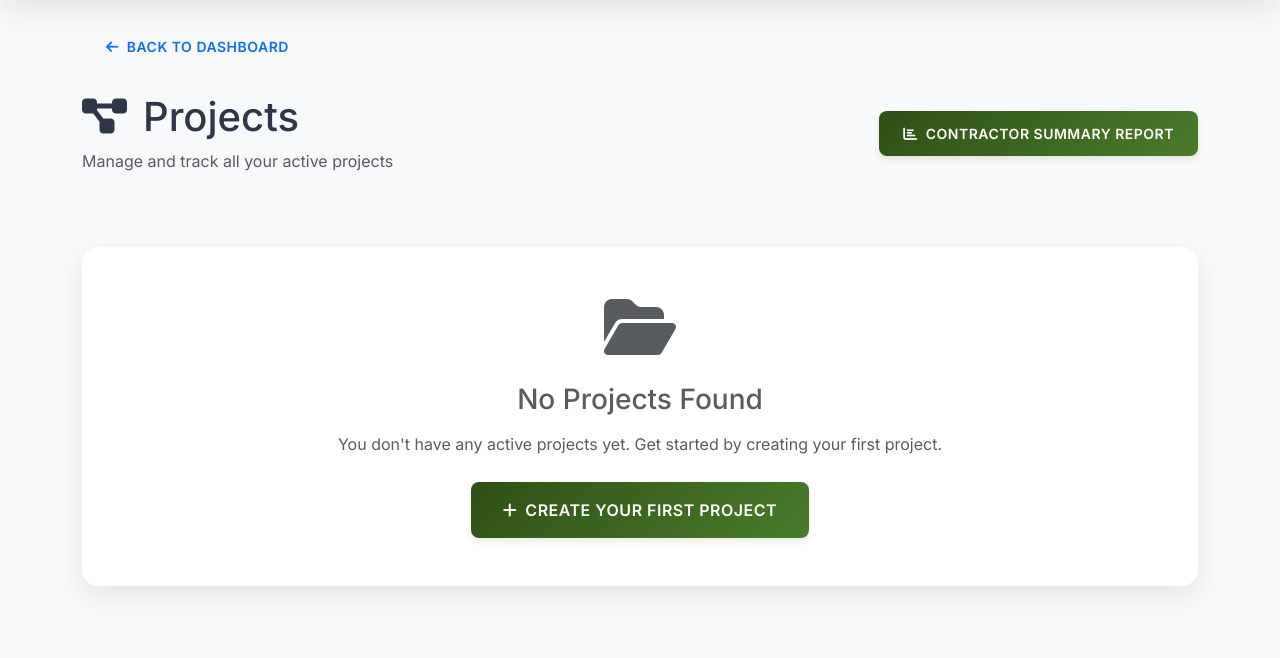
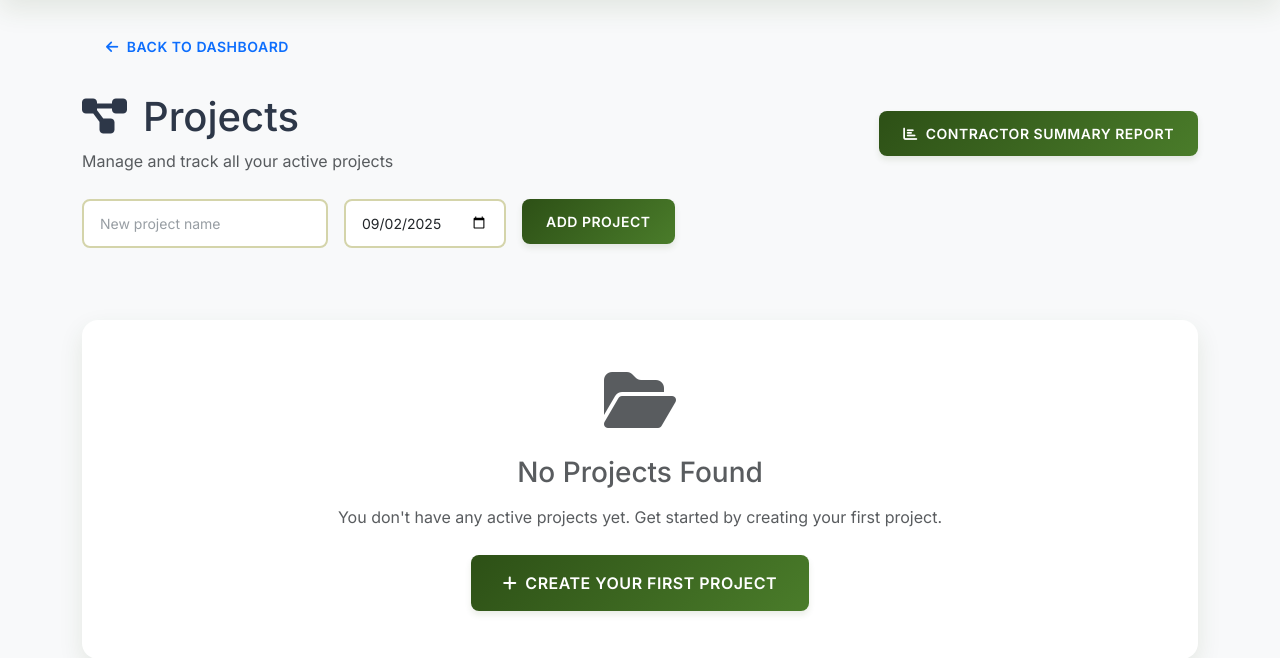
Before and after one commit to JBailey273/JobToolV2, a Django app: page /projects/ in a window 1280 px wide. Shown: the part 77-735 px from the top of the page. Run offline with Django 5.2, Linux system fonts and the light colour scheme; a user stored in the database is signed in; tables that the repository leaves empty hold one stand-in row (values such as "Sample post"); grey boxes marked "Sample" are stand-in pictures; parts of the project's set-up code (start-up, migrations or seed data) failed here and were passed over.

Commit message:
Enable contractors to manage projects and estimates

```diff
--- a/jobtracker/dashboard/templates/dashboard/estimate_list.html
+++ b/jobtracker/dashboard/templates/dashboard/estimate_list.html
@@ -38,6 +38,10 @@
                             {% csrf_token %}
                             <button type="submit" class="btn btn-sm btn-success">Accept</button>
                         </form>
+                        <form method="post" action="{% url 'dashboard:delete_estimate' estimate.pk %}" class="d-inline" onsubmit="return confirm('Delete this estimate?');">
+                            {% csrf_token %}
+                            <button type="submit" class="btn btn-sm btn-danger">Delete</button>
+                        </form>
                     </td>
                 </tr>
             {% empty %}
--- a/jobtracker/dashboard/templates/dashboard/project_list.html
+++ b/jobtracker/dashboard/templates/dashboard/project_list.html
@@ -16,6 +16,19 @@
         </a>
     </div>
 </div>
+
+<form method="post" class="row g-3 mb-4">
+    {% csrf_token %}
+    <div class="col-auto">
+        <input type="text" name="name" id="add-project-name" class="form-control" placeholder="New project name">
+    </div>
+    <div class="col-auto">
+        <input type="date" name="start_date" class="form-control" value="{{ today|date:'Y-m-d' }}">
+    </div>
+    <div class="col-auto">
+        <button type="submit" class="btn btn-primary">Add Project</button>
+    </div>
+</form>
 
 {% if projects %}
 <div class="row">
@@ -101,6 +114,12 @@
                         <a href="{% url 'dashboard:add_payment' project.pk %}" class="btn btn-outline-info btn-sm" title="Add Payment">
                             <i class="fas fa-money-bill-wave"></i>
                         </a>
+                        <form method="post" action="{% url 'dashboard:delete_project' project.pk %}" onsubmit="return confirm('Delete this project?');">
+                            {% csrf_token %}
+                            <button type="submit" class="btn btn-outline-danger btn-sm" title="Delete Project">
+                                <i class="fas fa-trash"></i>
+                            </button>
+                        </form>
                     </div>
                 </div>
             </div>
@@ -154,15 +173,9 @@
             <p class="text-muted mb-4">
                 You don't have any active projects yet. Get started by creating your first project.
             </p>
-            {% if user.is_staff %}
-            <a href="{% url 'admin:tracker_project_add' %}" class="btn btn-primary btn-lg">
+            <a href="#" class="btn btn-primary btn-lg" onclick="document.getElementById('add-project-name').focus(); return false;">
                 <i class="fas fa-plus me-2"></i>Create Your First Project
             </a>
-            {% else %}
-            <p class="text-muted">
-                Contact your administrator to create projects.
-            </p>
-            {% endif %}
         </div>
     </div>
 </div>
--- a/jobtracker/dashboard/urls.py
+++ b/jobtracker/dashboard/urls.py
@@ -7,6 +7,7 @@ urlpatterns = [
     path("", views.contractor_summary, name="contractor_summary"),
     path("projects/", views.project_list, name="project_list"),
     path("estimates/", views.estimate_list, name="estimate_list"),
+    path("estimates/<int:pk>/delete/", views.delete_estimate, name="delete_estimate"),
     path("estimates/<int:pk>/accept/", views.accept_estimate, name="accept_estimate"),
     path(
         "estimates/<int:pk>/add-entry/",
@@ -19,6 +20,7 @@ urlpatterns = [
         name="job_estimate_report",
     ),
     path("projects/<int:pk>/", views.project_detail, name="project_detail"),
+    path("projects/<int:pk>/delete/", views.delete_project, name="delete_project"),
     path(
         "projects/add-entry/select/",
         views.select_job_entry_project,
--- a/jobtracker/dashboard/views.py
+++ b/jobtracker/dashboard/views.py
@@ -129,6 +129,15 @@ def project_list(request):
     contractor = getattr(request.user, "contractor", None)
     if contractor is None:
         return redirect("login")
+    if request.method == "POST":
+        name = request.POST.get("name")
+        start_date = request.POST.get("start_date") or timezone.now().date()
+        if name:
+            Project.objects.create(
+                contractor=contractor, name=name, start_date=start_date
+            )
+            messages.success(request, f"Project '{name}' created.")
+        return redirect("dashboard:project_list")
 
     # Search functionality
     search_query = request.GET.get("search", "")
@@ -154,6 +163,8 @@ def project_list(request):
 
     total_outstanding = total_billable - total_payments
 
+    today = timezone.now().date()
+
     return render(
         request,
         "dashboard/project_list.html",
@@ -163,6 +174,7 @@ def project_list(request):
             "total_payments": total_payments,
             "total_outstanding": total_outstanding,
             "search_query": search_query,
+            "today": today,
         },
     )
 
@@ -228,6 +240,32 @@ def accept_estimate(request, pk):
         return redirect("dashboard:project_detail", pk=project.pk)
 
     return redirect("dashboard:estimate_list")
+
+
+@login_required
+def delete_estimate(request, pk):
+    contractor = getattr(request.user, "contractor", None)
+    if contractor is None:
+        return redirect("login")
+    estimate = get_object_or_404(Estimate, pk=pk, contractor=contractor)
+    if request.method == "POST":
+        estimate.delete()
+        messages.success(request, "Estimate deleted.")
+        return redirect("dashboard:estimate_list")
+    return redirect("dashboard:estimate_list")
+
+
+@login_required
+def delete_project(request, pk):
+    contractor = getattr(request.user, "contractor", None)
+    if contractor is None:
+        return redirect("login")
+    project = get_object_or_404(Project, pk=pk, contractor=contractor)
+    if request.method == "POST":
+        project.delete()
+        messages.success(request, "Project deleted.")
+        return redirect("dashboard:project_list")
+    return redirect("dashboard:project_detail", pk=pk)
 
 
 @login_required
```
Also changed, not shown: jobtracker/dashboard/tests.py (+37 -0 lines).
